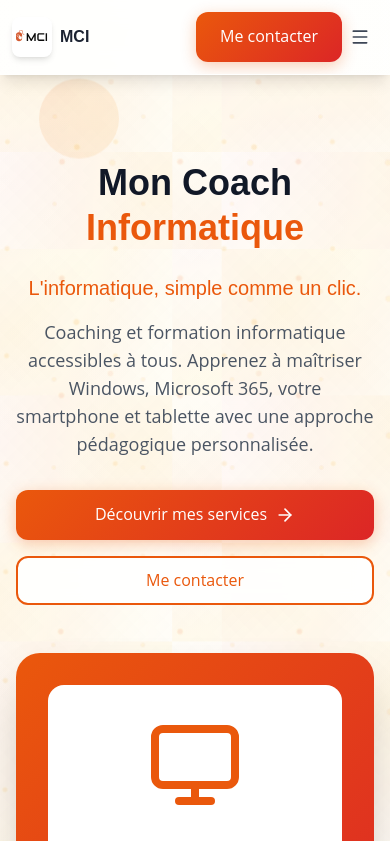
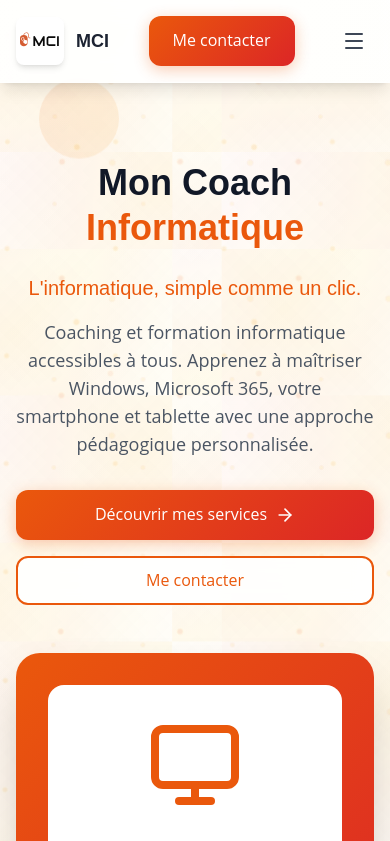
Before and after one commit to Ithan25/MCI, a React (Vite) app: page / in a window 390 px wide. Shown: the top 841 px of the page. Built offline with nearby package versions, Linux system fonts and the light colour scheme.

Commit message:
HOTFIX: Header corrigé - logo visible, responsive OK, navigation fonctionnelle

```diff
--- a/src/components/Header.jsx
+++ b/src/components/Header.jsx
@@ -25,27 +25,27 @@
   return (
     <header className="fixed top-0 w-full bg-white/90 backdrop-blur-md border-b border-white/30 z-50 shadow-lg overflow-hidden">
       <div className="absolute inset-0 shimmer-effect opacity-30"></div>
-      <div className="max-w-7xl mx-auto px-3 sm:px-6 lg:px-8">
-        <div className="flex justify-between items-center py-3 sm:py-4">
+      <div className="max-w-7xl mx-auto px-4 sm:px-6 lg:px-8">
+        <div className="flex justify-between items-center py-4">
           {/* Logo */}
           <motion.div
             initial={{ opacity: 0, x: -20 }}
             animate={{ opacity: 1, x: 0 }}
-            className="flex items-center space-x-2 sm:space-x-3 flex-1 min-w-0"
+            className="flex items-center space-x-3"
           >
-            <div className="bg-white p-1 rounded-lg shadow-md flex-shrink-0">
-              <img src={logoMci} alt="Logo MCI" className="h-8 w-8 sm:h-10 sm:w-10" />
+            <div className="bg-white p-1 rounded-lg shadow-md">
+              <img src={logoMci} alt="Logo MCI" className="h-10 w-10" />
             </div>
             <div className="hidden sm:block">
-              <h1 className="font-poppins font-bold text-lg sm:text-xl text-gray-900">
+              <h1 className="font-poppins font-bold text-xl text-gray-900">
                 Mon Coach Informatique
               </h1>
-              <p className="text-xs sm:text-sm text-gray-600 font-medium">
+              <p className="text-sm text-gray-600 font-medium">
                 L'informatique, simple comme un clic
               </p>
             </div>
             <div className="block sm:hidden">
-              <h1 className="font-poppins font-bold text-base text-gray-900">
+              <h1 className="font-poppins font-bold text-lg text-gray-900">
                 MCI
               </h1>
             </div>
@@ -78,14 +78,12 @@
           </motion.button>
 
           {/* Mobile menu button */}
-          <motion.button
-            whileTap={{ scale: 0.95 }}
+          <button
             onClick={() => setIsMenuOpen(!isMenuOpen)}
-            className="md:hidden p-2 rounded-md text-gray-700 hover:text-primary hover:bg-gray-100 transition-colors flex-shrink-0"
-            aria-label="Menu"
+            className="md:hidden p-2 rounded-md text-gray-700 hover:text-primary"
           >
-            {isMenuOpen ? <X size={20} /> : <Menu size={20} />}
-          </motion.button>
+            {isMenuOpen ? <X size={24} /> : <Menu size={24} />}
+          </button>
         </div>
       </div>
 
@@ -95,31 +93,24 @@
           initial={{ opacity: 0, height: 0 }}
           animate={{ opacity: 1, height: "auto" }}
           exit={{ opacity: 0, height: 0 }}
-          transition={{ duration: 0.2 }}
-          className="md:hidden bg-white/95 backdrop-blur-sm border-t border-gray-100 shadow-lg"
+          className="md:hidden bg-white border-t border-gray-100"
         >
-          <div className="px-4 py-4 space-y-2">
-            {navigation.map((item, index) => (
-              <motion.button
+          <div className="px-4 py-4 space-y-4">
+            {navigation.map((item) => (
+              <button
                 key={item.name}
-                initial={{ opacity: 0, x: -20 }}
-                animate={{ opacity: 1, x: 0 }}
-                transition={{ delay: index * 0.05 }}
                 onClick={() => scrollToSection(item.href)}
-                className="block w-full text-left py-3 px-3 text-gray-700 hover:text-primary hover:bg-primary/10 font-medium transition-all duration-200 rounded-lg"
+                className="block w-full text-left py-2 text-gray-700 hover:text-primary font-medium transition-colors duration-200"
               >
                 {item.name}
-              </motion.button>
+              </button>
             ))}
-            <motion.button
-              initial={{ opacity: 0, y: 20 }}
-              animate={{ opacity: 1, y: 0 }}
-              transition={{ delay: 0.3 }}
+            <button
               onClick={() => scrollToSection("#contact")}
               className="w-full btn-primary mt-4"
             >
               Me contacter
-            </motion.button>
+            </button>
           </div>
         </motion.div>
       )}
```
Also changed, not shown: 1 other file (tests, documents, lock files or other folders).
